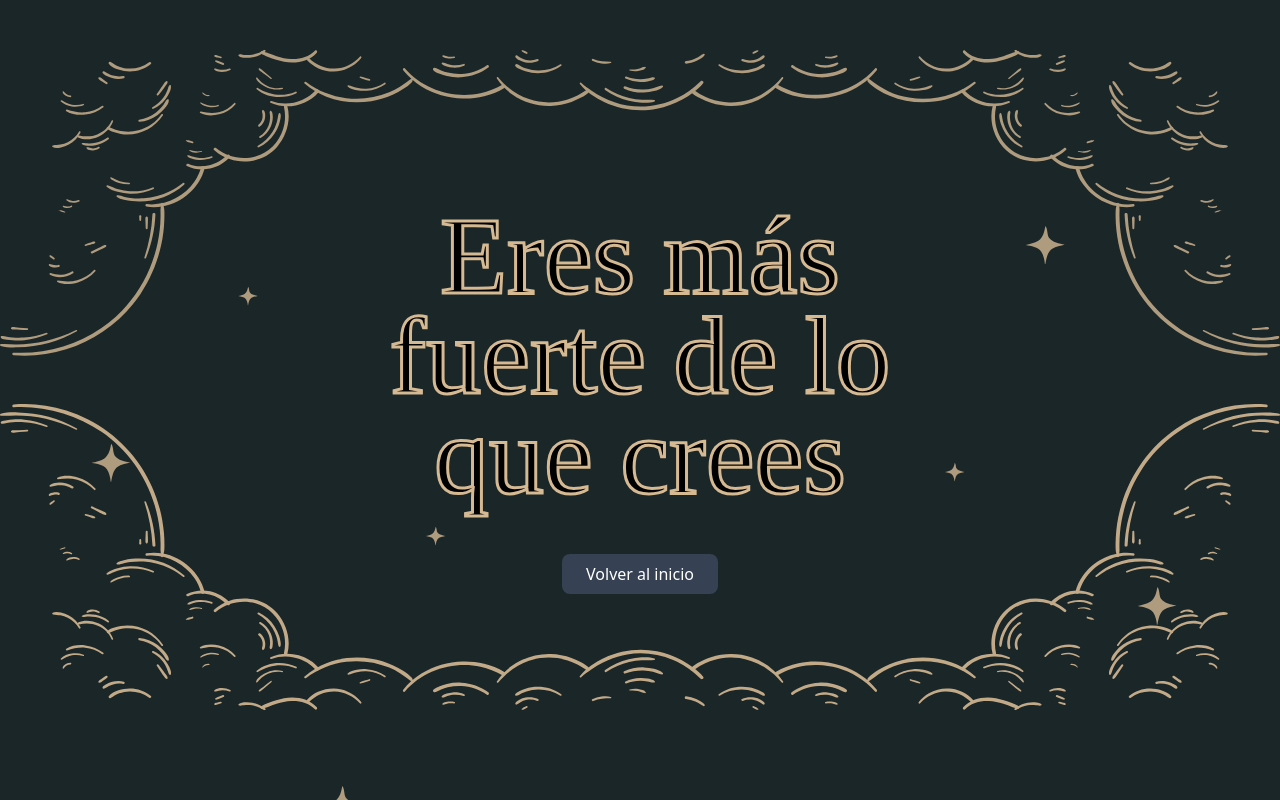
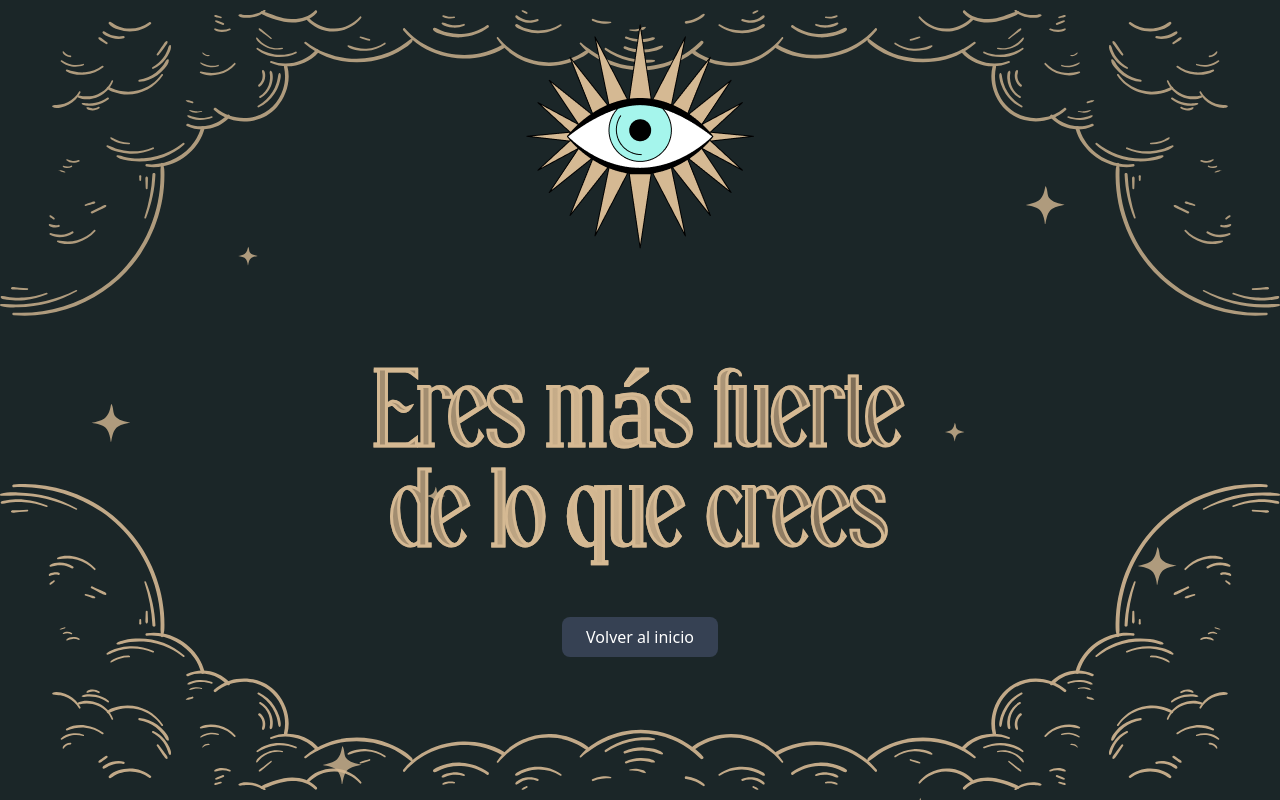
Before and after one commit to JessCardenas/oraculov1, a React (Vite) app: page / in a window 1280 px wide. Both pictures are taken after a click on the button "No". Built offline with nearby package versions, Linux system fonts and the light colour scheme.

Commit message:
CSS update

```diff
--- /dev/null
+++ b/src/StyleSheets/FrasesScreen.css
@@ -0,0 +1,25 @@
+.ojoSticker {
+  display: block;
+  justify-items: center;
+  margin: 0 auto;
+  position: relative;
+  top: -120px;
+}
+
+.fraseRandom {
+  background: linear-gradient(
+    97deg,
+    var(--Colores-Primary_Medium, #a28d70) 17.84%,
+    var(--Colores-Primary_Light, #d5b993) 41.62%,
+    var(--Colores-Primary_strong, #6f604d) 91.19%
+  );
+  background-clip: text;
+  -webkit-background-clip: text;
+  -webkit-text-fill-color: transparent;
+  text-align: center;
+  font-family: "StarlightRune";
+  font-size: 110px;
+  font-style: normal;
+  font-weight: 400;
+  line-height: 100px; /* 90.909% */
+}
--- a/src/components/FrasesScreen.jsx
+++ b/src/components/FrasesScreen.jsx
@@ -1,6 +1,8 @@
 // src/components/FrasesScreen.jsx
 import React, { useEffect, useState } from "react";
 import { obtenerFrase } from "../utils/frases";
+import Ojo_sticker from "../assets/images/Ojo_sticker.png";
+import "../StyleSheets/FrasesScreen.css";
 
 function FrasesScreen({ volver }) {
   const [frase, setFrase] = useState("");
@@ -12,7 +14,8 @@ function FrasesScreen({ volver }) {
 
   return (
     <div className="text-center space-y-6">
-      <p className="text-xl italic text-yellow-200 max-w-xl mx-auto">{frase}</p>
+      <img src={Ojo_sticker} alt="ojoSticker" className="ojoSticker" />
+      <p className="fraseRandom max-w-xl">{frase}</p>
       <button
         onClick={() => volver("home")}
         className="mt-6 px-6 py-2 bg-gray-700 hover:bg-gray-800 rounded-lg"
--- a/src/components/HomeScreen.jsx
+++ b/src/components/HomeScreen.jsx
@@ -34,10 +34,13 @@ function HomeScreen({ cambiarPantalla }) {
         <div>
           <button
             onClick={() => cambiarPantalla("frases")}
-            className="mt-4 px-6 py-3   rounded-lg"
+            className="group relative flex items-center justify-center"
           >
-            <p>No</p>
-            <img src={Estrella_vector} className="estrella" />
+            <p className="z-10">No</p>
+            <img
+              src={Estrella_vector}
+              className="absolute inset-0 w-full h-full opacity-0 group-hover:opacity-100 transition-opacity duration-300"
+            />
           </button>
         </div>
       </div>
--- a/src/index.css
+++ b/src/index.css
@@ -12,7 +12,7 @@ body {
 
 .upperClouds {
   position: fixed;
-  top: 50px;
+  top: 10px;
   left: 50%;
   transform: translateX(-50%);
   max-width: 100%;
@@ -22,7 +22,7 @@ body {
 
 .underClouds {
   position: fixed;
-  bottom: 90px;
+  bottom: 10px;
   left: 50%;
   transform: translateX(-50%);
   max-width: 100%;
```
